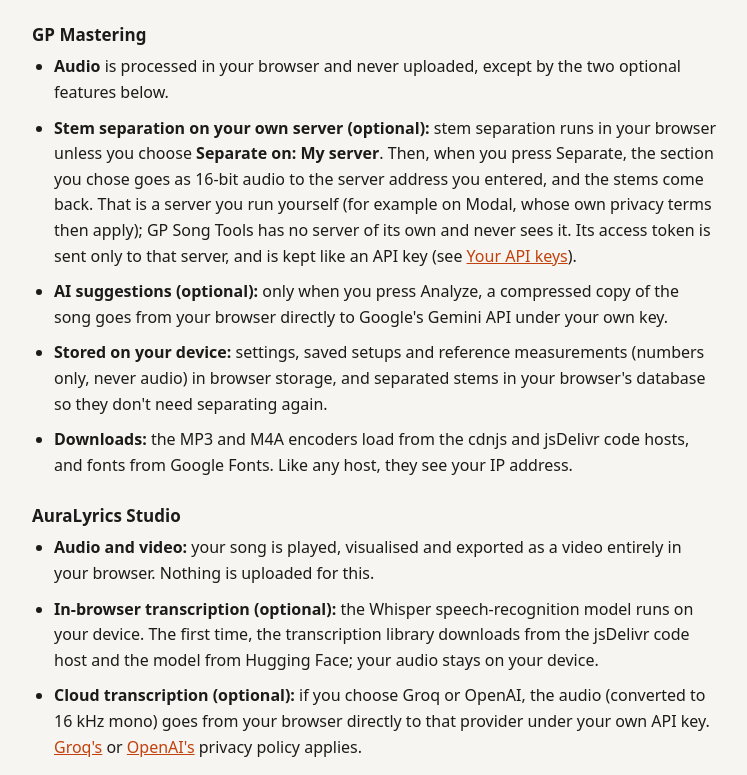
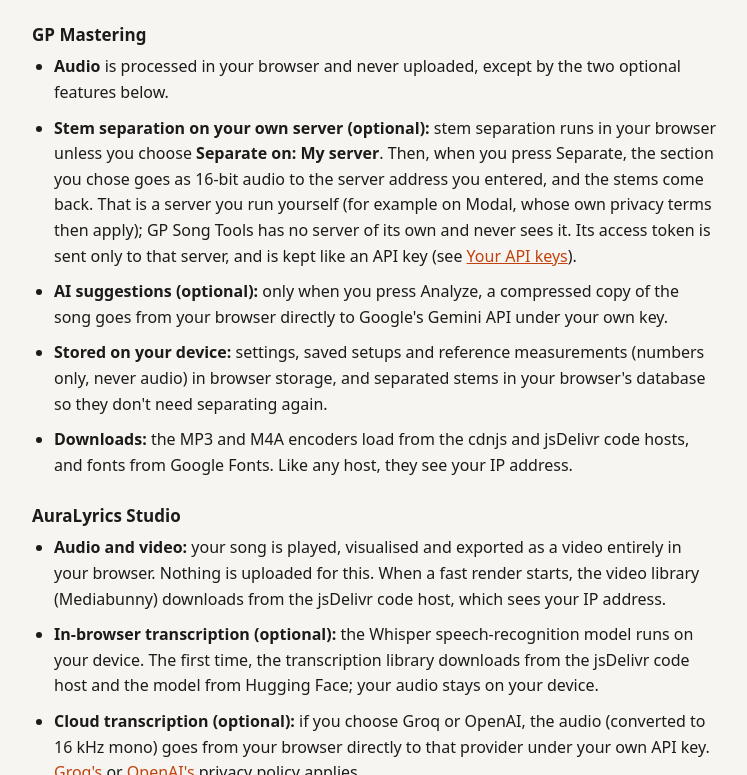
Before and after one commit to gp-songtools/toolsmenu, a plain HTML site: page privacy.html in a window 1280 px wide. Shown: the part 2025-2800 px from the top of the page, without its empty margins (264-1011 px from the left). Drawn offline with Linux system fonts and the light colour scheme.

Commit message:
Privacy & credits: Mediabunny in AuraLyrics Studio (#18)
* Privacy: GP Mastering's optional Separate on: My server

Co-Authored-By: Claude Opus 5.5 <noreply@anthropic.com>
Claude-Session: https://claude.ai/code/session_01BKC4RwkzatELdVoxp3aDAz

* Add Idea Wizard to the menu, Privacy & credits and About pages

Co-Authored-By: Claude Opus 5.5 <noreply@anthropic.com>
Claude-Session: https://claude.ai/code/session_01BKC4RwxXs1gMLCsPsVacmW

* About: Idea Wizard needs only a style prompt; structure and analysis refine it

Co-Authored-By: Claude Opus 5.5 <noreply@anthropic.com>
Claude-Session: https://claude.ai/code/session_01BKC4RwxXs1gMLCsPsVacmW

* About: Idea Wizard also starts from Earprint's analysis alone

Co-Authored-By: Claude Opus 5.5 <noreply@anthropic.com>
Claude-Session: https://claude.ai/code/session_01BKC4RwxXs1gMLCsPsVacmW

* About: Idea Wizard's Copy song structure hand-off to Lyricpad

Co-Authored-By: Claude Opus 5.5 <noreply@anthropic.com>
Claude-Session: https://claude.ai/code/session_01BKC4RwxXs1gMLCsPsVacmW

* Privacy & credits: Mediabunny in AuraLyrics Studio

Co-Authored-By: Claude Opus 5.5 <noreply@anthropic.com>
Claude-Session: https://claude.ai/code/session_01BKC4RwxXs1gMLCsPsVacmW

---------

Co-authored-by: Claude <noreply@anthropic.com>

```diff
--- a/privacy.html
+++ b/privacy.html
@@ -52,7 +52,7 @@
 <main>
   <a class="back" href="./">← All tools</a>
   <h1>Privacy &amp; credits</h1>
-  <p class="meta">Last updated: November 15, 2026</p>
+  <p class="meta">Last updated: November 16, 2026</p>
   <p>This page covers every tool at <code>gp-songtools.github.io</code>: the tools menu, Lyricpad, GP Blueprint (formerly Suno Style Creator), Earprint, GP Mastering, AuraLyrics Studio, Randomash and Idea Wizard. None of them has accounts, a server of its own or a database. Your songs, lyrics, audio and settings stay in your own browser unless you choose a feature that sends them somewhere, as described below.</p>
 
   <nav class="toc" aria-label="On this page">
@@ -113,7 +113,7 @@
 
   <h3>AuraLyrics Studio</h3>
   <ul>
-    <li><b>Audio and video:</b> your song is played, visualised and exported as a video entirely in your browser. Nothing is uploaded for this.</li>
+    <li><b>Audio and video:</b> your song is played, visualised and exported as a video entirely in your browser. Nothing is uploaded for this. When a fast render starts, the video library (Mediabunny) downloads from the jsDelivr code host, which sees your IP address.</li>
     <li><b>In-browser transcription (optional):</b> the Whisper speech-recognition model runs on your device. The first time, the transcription library downloads from the jsDelivr code host and the model from Hugging Face; your audio stays on your device.</li>
     <li><b>Cloud transcription (optional):</b> if you choose Groq or OpenAI, the audio (converted to 16 kHz mono) goes from your browser directly to that provider under your own API key. <a href="https://groq.com/privacy-policy/">Groq's</a> or <a href="https://openai.com/policies/privacy-policy/">OpenAI's</a> privacy policy applies.</li>
     <li><b>Stored on your device:</b> your settings, custom colour palettes, any background or cover image you add and your chosen Whisper model, in this browser's storage. Your Groq or OpenAI key is saved there only if you tick "Remember key on this device".</li>
@@ -173,6 +173,7 @@
   <h3>AuraLyrics Studio</h3>
   <ul>
     <li>Speech recognition: <a href="https://github.com/openai/whisper">Whisper</a> by OpenAI (MIT licence, code and model weights), run in the browser with <a href="https://github.com/xenova/transformers.js">Transformers.js</a> by Xenova (Apache-2.0) using its <code>Xenova/whisper-*.en</code> model conversions.</li>
+    <li><a href="https://mediabunny.dev/">Mediabunny</a> 1.63.0 (MPL-2.0), loaded from jsDelivr only when a fast render starts. It builds the video file in your browser; nothing is uploaded.</li>
     <li>Optional cloud transcription by <a href="https://groq.com/">Groq</a> (<code>whisper-large-v3</code>) or <a href="https://openai.com/">OpenAI</a> (<code>whisper-1</code>).</li>
     <li><a href="https://tailwindcss.com/">Tailwind CSS</a> (MIT).</li>
     <li>Fonts: <a href="https://fonts.google.com/specimen/Inter">Inter</a>, <a href="https://fonts.google.com/specimen/Montserrat">Montserrat</a>, <a href="https://fonts.google.com/specimen/Orbitron">Orbitron</a>, <a href="https://fonts.google.com/specimen/Cinzel">Cinzel</a> and <a href="https://fonts.google.com/specimen/Space+Grotesk">Space Grotesk</a> (SIL Open Font License), served by Google Fonts.</li>
```
